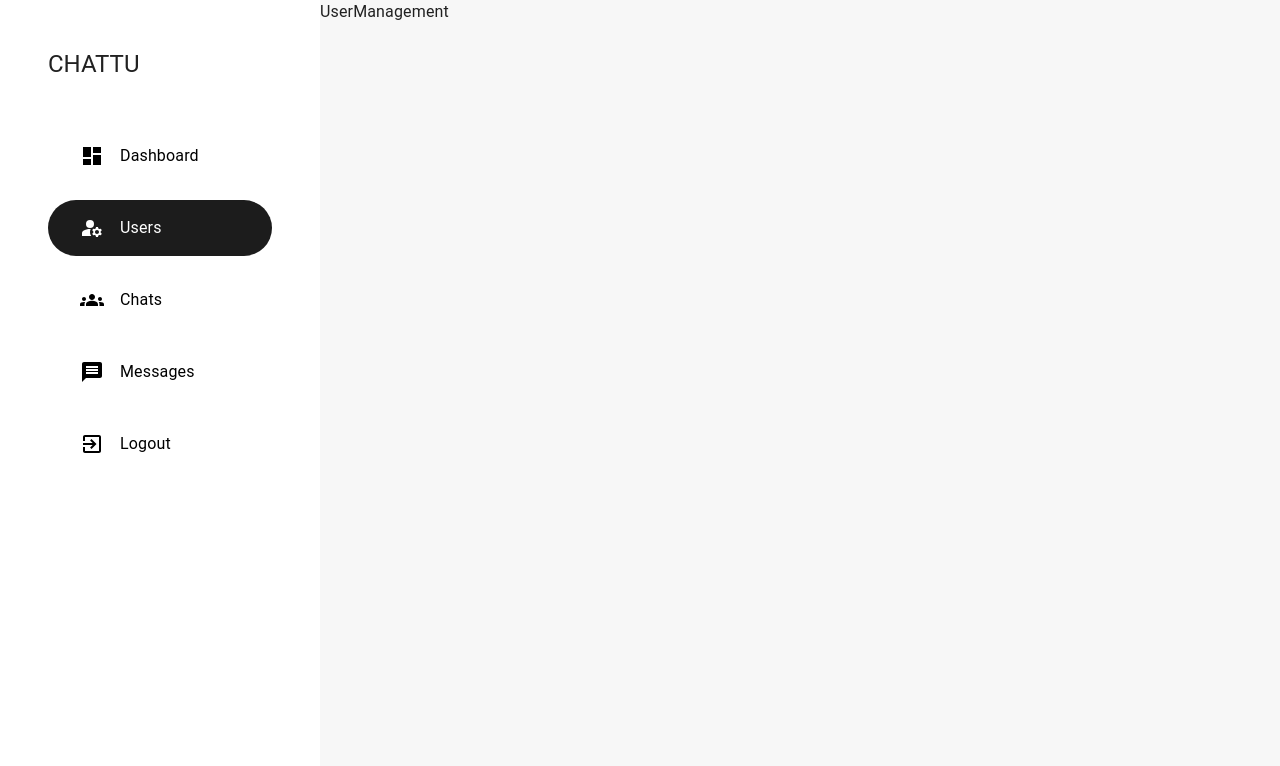
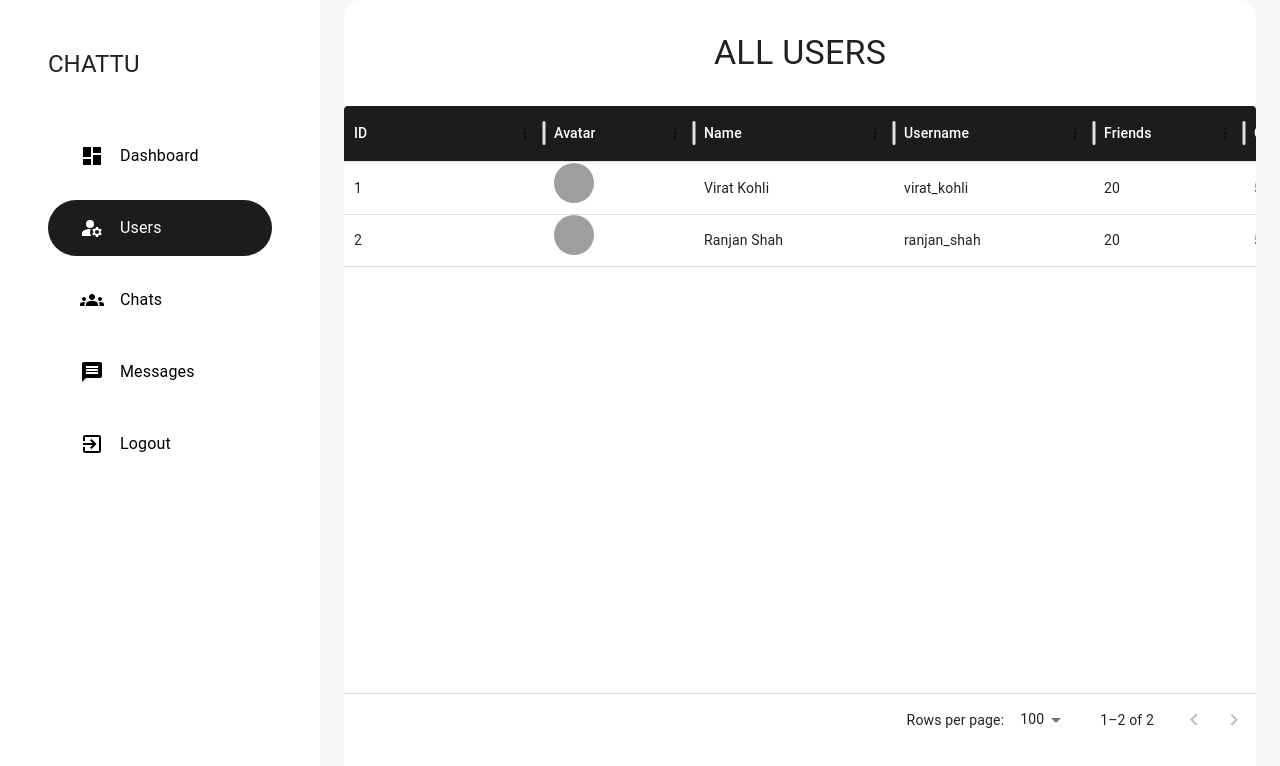
Before and after one commit to ranjannkumar/Chat-Application, a React (Vite) app in the folder client/: page /admin/users in a window 1280 px wide. Shown: the top 766 px of the page. Built offline with nearby package versions, Linux system fonts and the light colour scheme; grey boxes are pictures that could not be loaded.

Commit message:
created table for users

```diff
--- a/client/package.json
+++ b/client/package.json
@@ -14,6 +14,7 @@
     "@emotion/styled": "^11.11.5",
     "@mui/icons-material": "^5.16.0",
     "@mui/material": "^5.16.0",
+    "@mui/x-data-grid": "^7.12.0",
     "6pp": "^1.2.16",
     "chart.js": "^4.4.3",
     "moment": "^2.30.1",
--- /dev/null
+++ b/client/src/components/shared/Table.jsx
@@ -0,0 +1,56 @@
+import { Container, Paper, Typography } from '@mui/material'
+import React from 'react'
+import {DataGrid} from "@mui/x-data-grid"
+import { matBlack } from '../../constants/color'
+
+const Table = ({rows,columns,heading,rowHeight=52}) => {
+  return (
+    <Container
+      sx={{
+        height:"100vh",
+      }}
+    >
+      <Paper
+        elevation={3}
+        sx={{
+          padding: "1 rem 4rem",
+          borderRadius: "1rem",
+          margin: "auto",
+          width: "100%",
+          overflow:"hidden",
+          height: "100%",
+          boxShadow:"none",
+        }}
+      >
+        <Typography
+          textAlign={"center"}
+          variant='h4'
+          sx={{
+            margin: "2rem",
+            textTransform: "uppercase",
+          }}
+        >
+          {heading}
+        </Typography>
+        <DataGrid
+           rows={rows}
+           columns={columns}
+           rowHeight={rowHeight}
+           style={{
+            height: "80%",
+           }}
+           sx={{
+            border: "none",
+            ".table-header":{
+              bgcolor: matBlack,
+              color: "white",
+            },
+           }}
+        />
+      </Paper>
+
+    </Container>
+  )
+}
+
+export default Table
--- a/client/src/constants/sampleData.js
+++ b/client/src/constants/sampleData.js
@@ -76,4 +76,25 @@
       chat: "chatId",
       createdAt:"2024-07-26T09:50:00.000Z",
     },
-  ]
+  ];
+
+  export const dashboardData={
+    users:[
+      {
+        name: "Virat Kohli",
+        avatar: ["https://www.w3schools.com/howto/img_avatar.png"],
+        _id: "1",
+        username: "virat_kohli",
+        friends: 20,
+        groups: 5,
+      },
+      {
+        name: "Ranjan Shah",
+        avatar: ["https://www.w3schools.com/howto/img_avatar.png"],
+        _id: "2",
+        username: "ranjan_shah",
+        friends: 20,
+        groups: 5,
+      },
+    ],
+  }
--- a/client/src/pages/admin/UserManagement.jsx
+++ b/client/src/pages/admin/UserManagement.jsx
@@ -1,12 +1,66 @@
-import React from 'react'
+import React, { useEffect, useState } from 'react'
 import AdminLayout from '../../components/layout/AdminLayout'
+import Table from '../../components/shared/Table'
+import { Avatar } from '@mui/material';
+import { dashboardData } from '../../constants/sampleData';
+import { transformImage } from '../../lib/features';
+
+
+const columns =[
+  {
+    field: "id",
+    headerName: "ID",
+    headerClassName: "table-header",
+    width: 200,
+  },
+  {
+    field: "avatar",
+    headerName: "Avatar",
+    headerClassName: "table-header",
+    width: 150,
+    renderCell: (params)=>(
+      <Avatar alt={params.row.name} src={params.row.avatar} />
+    )
+  },
+  {
+    field: "name",
+    headerName: "Name",
+    headerClassName: "table-header",
+    width: 200,
+  },
+  {
+    field: "username",
+    headerName: "Username",
+    headerClassName: "table-header",
+    width: 200,
+  },
+  {
+    field: "friends",
+    headerName: "Friends",
+    headerClassName: "table-header",
+    width: 150,
+  },
+  {
+    field: "groups",
+    headerName: "Groups",
+    headerClassName: "table-header",
+    width: 200,
+  },
+];
 
 const UserManagement = () => {
+  const [rows,setRows] = useState([]);
+
+  useEffect(()=>{
+    setRows(dashboardData.users.map((i)=>({
+      ...i,
+      id:i._id,
+      avatar:transformImage(i.avatar,50),
+    })));
+  },[]);
   return (
     <AdminLayout>
-      <div>
-        UserManagement
-      </div>
+      <Table heading={"All Users"} columns={columns} rows={rows} />
     </AdminLayout>
   )
 }
```
Also changed, not shown: 1 other file (tests, documents, lock files or other folders).
